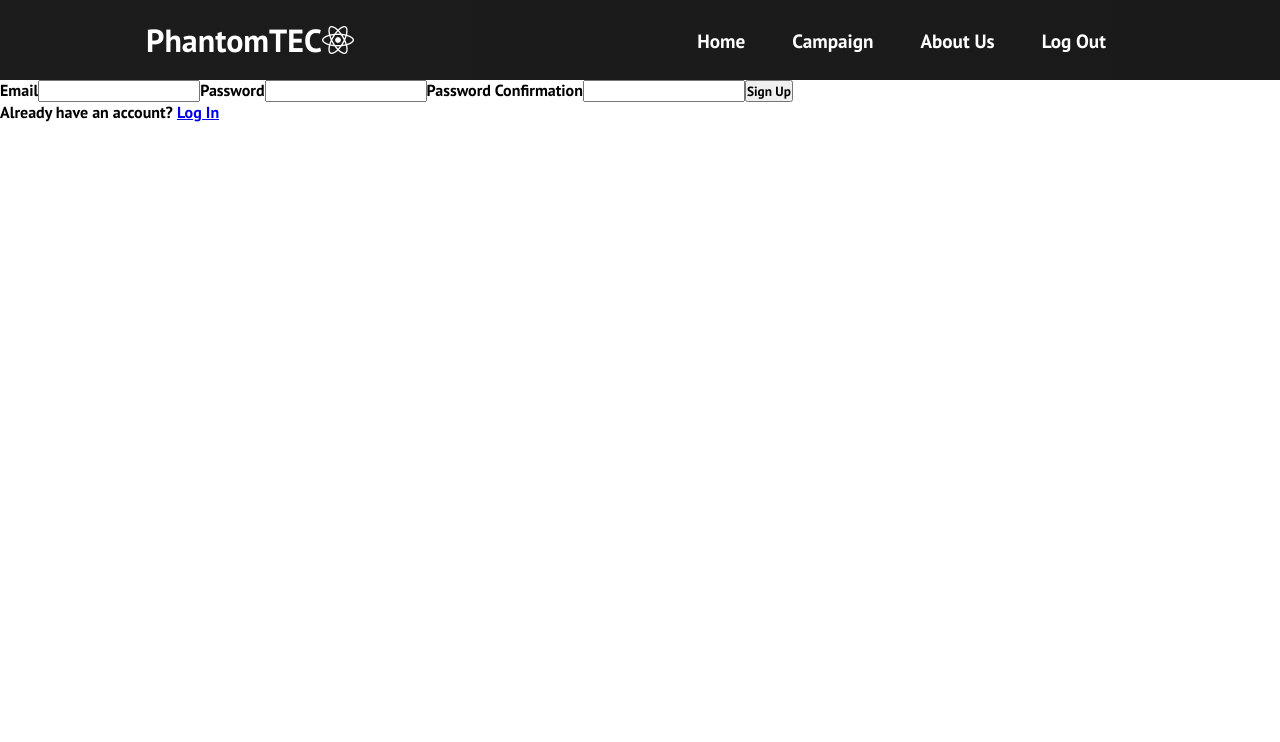
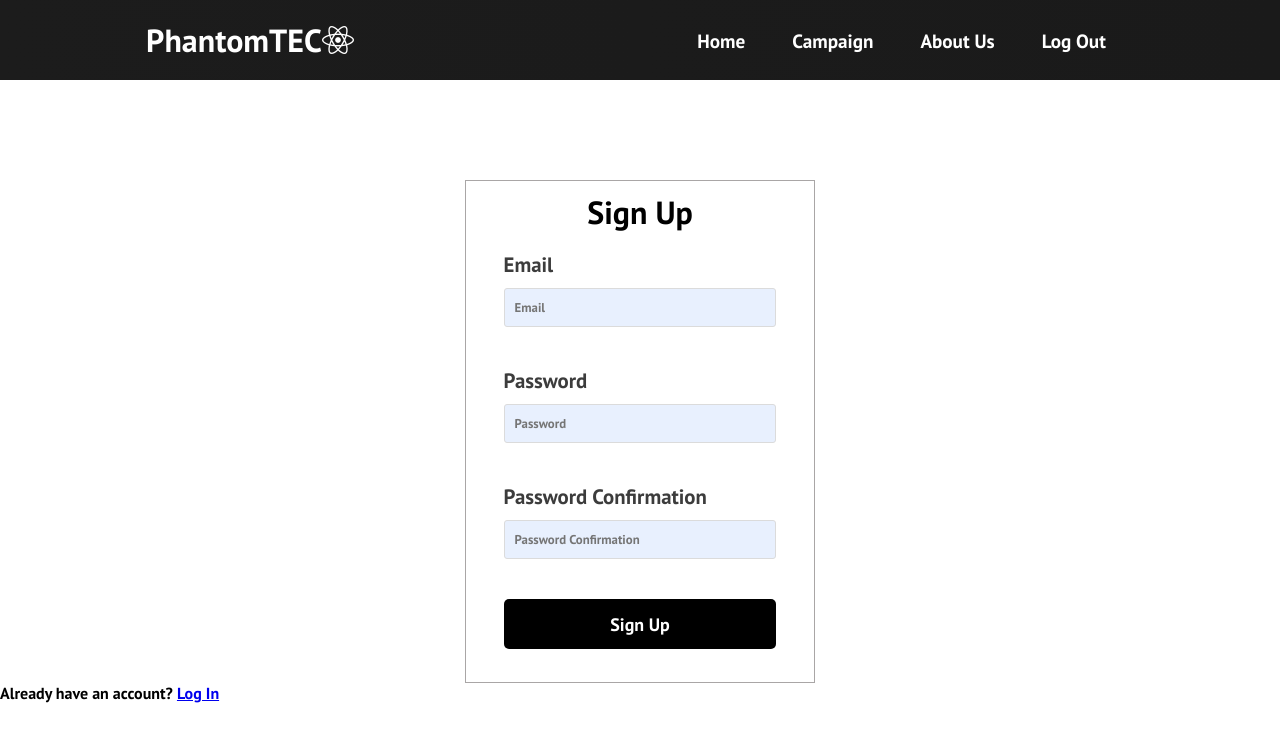
Before and after one commit to leductrong975/sa-react-web-application, a React (Create React App) app: page /sign-up in a window 1280 px wide. Shown: the top 742 px of the page. Built offline with nearby package versions, Linux system fonts and the light colour scheme; no server answers.

Commit message:
a little fix

```diff
--- a/src/components/FormSignUp/FormSignUp.js
+++ b/src/components/FormSignUp/FormSignUp.js
@@ -6,26 +6,52 @@ function FormSignUp(props) {
 
     return (
         <>
-            <div className='form-container'>
-                <alert>{props.error}</alert>
-                <form className='form-signup' onSubmit={props.handleSubmit}>
-                    <label className='form-item' id='email'>
-                        Email
-                        <input type='email' ref={props.emailRef} required />
-                    </label>
-                    <label className='form-item' id='password'>
-                        Password
-                        <input type='password' ref={props.passwordRef} required />
-                    </label>
-                    {props.label == 'Sign Up' ? <label className='form-item' id='password-confirm'>
-                        Password Confirmation
-                        <input type='password' ref={props.passwordConfirmRef} required />
-                    </label> : null}
-                    <input disabled={props.loading} type='submit' value={props.label}></input>
+            <div className='AuthContainer'>
+                <h1>Sign Up</h1>
+                {props.error && <alert>{props.error}</alert>}
+                <form className='AuthForm' onSubmit={props.handleSubmit}>
+                    <div className='InputFieldContainer'>
+                        <label className='InputLabel'>Email</label>
+                        <input className='Field' type='email' placeholder='Email' ref={props.emailRef} required />
+                    </div>
+                    <div className='InputFieldContainer'>
+                        <label className='InputLabel'>Password</label>
+                        <input className='Field' type='password' placeholder='Password' ref={props.passwordRef} required />
+                    </div>
+                    {props.label == 'Sign Up' ? <div className='InputFieldContainer'>
+                        <label className='InputLabel'>Password Confirmation</label>
+                        <input className='Field' type='password' placeholder='Password Confirmation' ref={props.passwordConfirmRef} required />
+                    </div> : null}
+                    <div className='InputFieldContainer'>
+                        <button disabled={props.loading} buttonStyle='btn--primary' type='submit'>Sign Up</button>
+                    </div>
                 </form>
 
 
             </div>
+
+            {/* <div className='AuthContainer'>
+                <h1>Sign Up</h1>
+                {error && <alert>{error}</alert>}
+                <form className='AuthForm' onSubmit={handleSubmit}>
+                    <div className='InputFieldContainer'>
+                        <label className='InputLabel'>Email</label>
+                        <input className='Field' type='email' placeholder='Email' ref={emailRef} required />
+                    </div>
+                    <div className='InputFieldContainer'>
+                        <label className='InputLabel'>Password</label>
+                        <input className='Field' type='password' placeholder='Password' ref={passwordRef} required />
+                    </div>
+                    <div className='InputFieldContainer'>
+                        <label className='InputLabel'>Password Confirmation</label>
+                        <input className='Field' type='password' placeholder='Password Confirmation' ref={passwordConfirmRef} required />
+                    </div>
+                    <div className='InputFieldContainer'>
+                        <button disabled={loading} buttonStyle='btn--primary' type='submit'>Sign Up</button>
+                    </div>
+                </form>
+                <div className='AuthText'>Already have an account <Link to='/log-in'>Log In</Link></div>
+            </div> */}
         </>
     )
 }
```
